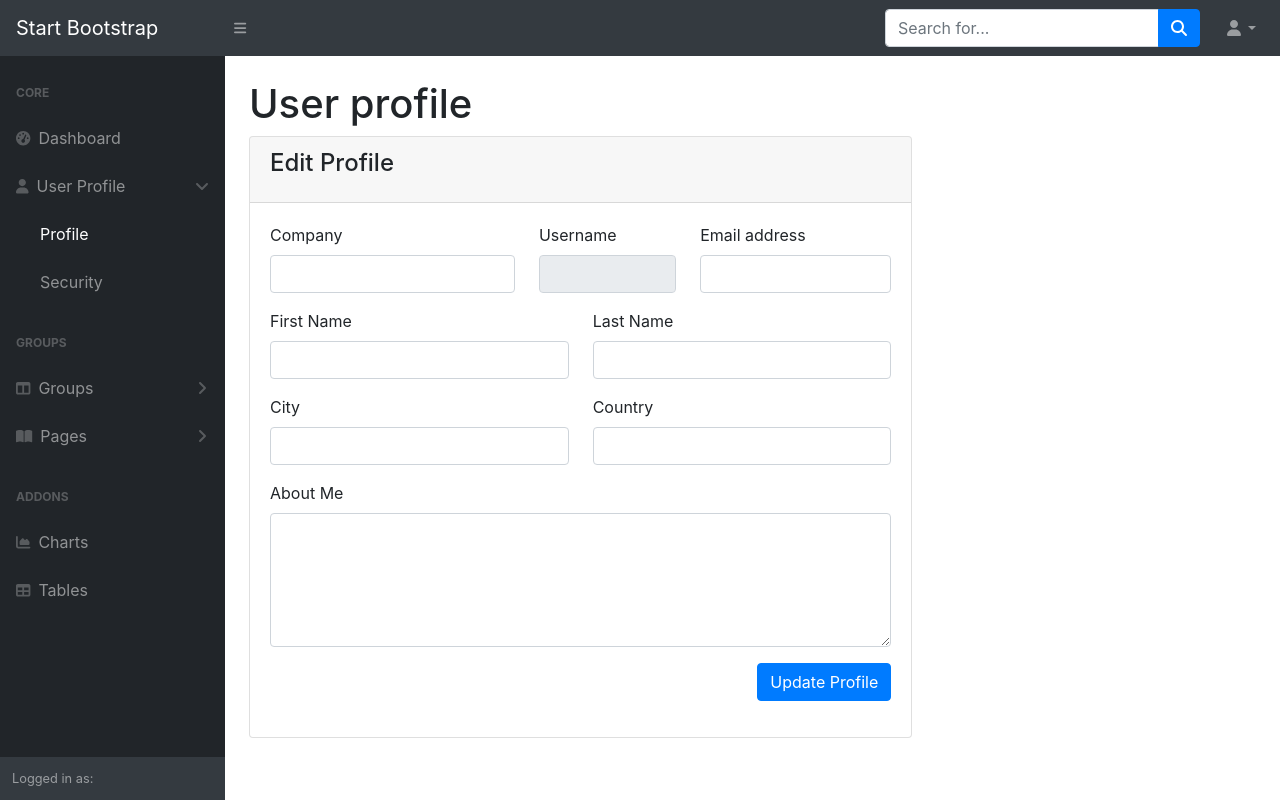
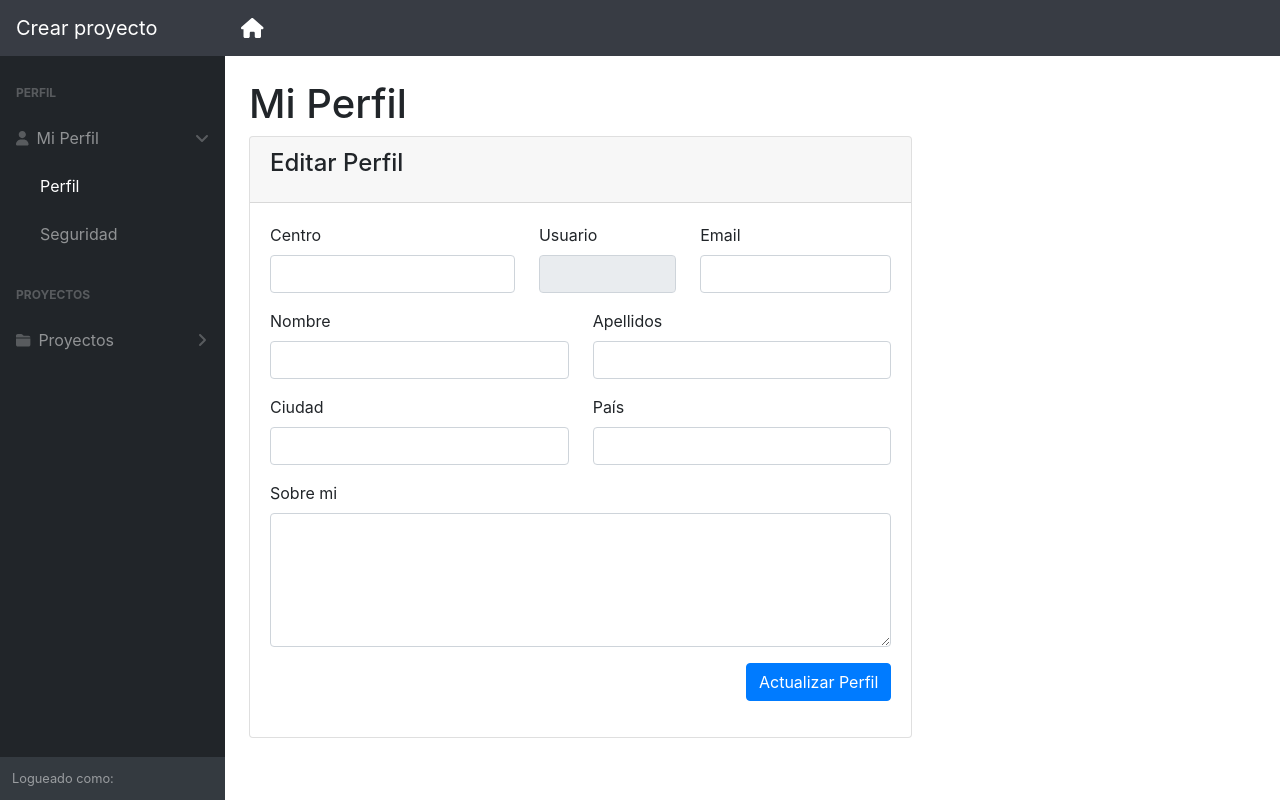
Before and after one commit to RamonRodriguez05/TFG-DEDOS, a Django app: page /editor/profile in a window 1280 px wide. Run offline with Django 3.2, Linux system fonts and the light colour scheme; parts of the project's set-up code (start-up, migrations or seed data) failed here and were passed over; some libraries are stand-ins or nearby versions.

Commit message:
Ajustar panel usuario

```diff
--- a/dedos/editor/templates/editor/dash/base.html
+++ b/dedos/editor/templates/editor/dash/base.html
@@ -15,16 +15,17 @@
         <script src="https://cdnjs.cloudflare.com/ajax/libs/font-awesome/6.1.1/js/all.min.js" integrity="sha512-6PM0qYu5KExuNcKt5bURAoT6KCThUmHRewN3zUFNaoI6Di7XJPTMoT6K0nsagZKk2OB4L7E3q1uQKHNHd4stIQ==" crossorigin="anonymous" referrerpolicy="no-referrer"></script>
     </head>
     <body class="sb-nav-fixed">
-        <nav class="sb-topnav navbar navbar-expand navbar-dark bg-dark">
-            <a class="navbar-brand" href="old.index.html">Start Bootstrap</a>
-            <button class="btn btn-link btn-sm order-1 order-lg-0" id="sidebarToggle" href="#"><i class="fas fa-bars"></i></button>
+        <nav class="sb-topnav navbar navbar-expand navbar-dark " style="background-color:  #383c44 ;width:1400px">
+            <a class="navbar-brand" href="/editor/editor">Crear proyecto</a>
+            <a class="navbar-brand" href="/editor/main"><i class="fa-solid fa-house"></i></a>
+            <!-- <button class="btn btn-link btn-sm order-1 order-lg-0" id="sidebarToggle" href="#"><i class="fas fa-bars"></i></button> -->
             <!-- Navbar Search-->
             <form class="d-none d-md-inline-block form-inline ml-auto mr-0 mr-md-3 my-2 my-md-0">
-                <div class="input-group">
+                <!-- <div class="input-group">
                     <input class="form-control" type="text" placeholder="Search for..." aria-label="Search" aria-describedby="basic-addon2" />
                     <div class="input-group-append">
                         <button class="btn btn-primary" type="button"><i class="fas fa-search"></i></button>
-                    </div>
+                    </div> -->
                 </div>
             </form>
             <!-- Navbar-->
@@ -32,10 +33,10 @@
                 <li class="nav-item dropdown">
                     <a class="nav-link dropdown-toggle" id="userDropdown" href="#" role="button" data-toggle="dropdown" aria-haspopup="true" aria-expanded="false"><i class="fas fa-user fa-fw"></i></a>
                     <div class="dropdown-menu dropdown-menu-right" aria-labelledby="userDropdown">
-                        <a class="dropdown-item" href="#">Settings</a>
-                        <a class="dropdown-item" href="#">Activity Log</a>
+                        <a class="dropdown-item" href="#">Configuración</a>
+                        <!-- <a class="dropdown-item" href="#">Activity Log</a> -->
                         <div class="dropdown-divider"></div>
-                        <a class="dropdown-item" href="/editor/logout">Logout</a>
+                        <a class="dropdown-item" href="/editor/logout">Cerrar Sesión</a>
                     </div>
                 </li>
             </ul>
@@ -45,35 +46,33 @@
                 <nav class="sb-sidenav accordion sb-sidenav-dark" id="sidenavAccordion">
                     <div class="sb-sidenav-menu">
                         <div class="nav">
-                            <div class="sb-sidenav-menu-heading">Core</div>
-                            <a class="nav-link" href="/editor/main">
-                                <div class="sb-nav-link-icon"><i class="fas fa-tachometer-alt"></i></div>
-                                Dashboard
-                            </a>
+                            <div class="sb-sidenav-menu-heading">Perfil</div>
                             <a id="UserProfile" class="nav-link collapsed" href="#" data-toggle="collapse" data-target="#collapseProfile" aria-expanded="false" aria-controls="collapseProfile">
                                 <div class="sb-nav-link-icon"><i class="fas fa-user"></i></div>
-                                User Profile
+                                Mi Perfil
                                 <div class="sb-sidenav-collapse-arrow"><i class="fas fa-angle-down"></i></div>
                             </a>
+
                             <div class="collapse" id="collapseProfile" aria-labelledby="headingOne" data-parent="#sidenavAccordion">
                                 <nav class="sb-sidenav-menu-nested nav">
-                                    <a id="editProfile" class="nav-link" href="/editor/profile">Profile</a>
-                                    <a id="changePassword" class="nav-link" href="/editor/change_password">Security</a>
+                                    <a id="editProfile" class="nav-link" href="/editor/profile">Perfil</a>
+                                    <a id="changePassword" class="nav-link" href="/editor/change_password">Seguridad</a>
                                 </nav>
                             </div>
-                            <div class="sb-sidenav-menu-heading">Groups</div>
+                            <div class="sb-sidenav-menu-heading">Proyectos</div>
                             <a id="groupMenu" class="nav-link collapsed" href="#" data-toggle="collapse" data-target="#collapseLayouts" aria-expanded="false" aria-controls="collapseLayouts">
-                                <div class="sb-nav-link-icon"><i class="fas fa-columns"></i></div>
-                                Groups
+                                <div class="sb-nav-link-icon"><i class="fa-solid fa-folder-closed"></i></i></div>
+                                Proyectos
                                 <div class="sb-sidenav-collapse-arrow"><i class="fas fa-angle-down"></i></div>
                             </a>
                             <div class="collapse" id="collapseLayouts" aria-labelledby="headingOne" data-parent="#sidenavAccordion">
                                 <nav class="sb-sidenav-menu-nested nav">
-                                    <a class="nav-link" href="layout-static.html">Manage groups</a>
-                                    <a id="groupAdd" class="nav-link" href="/editor/add_group">Add group</a>
-                                    <a id="userAdd" class="nav-link" href="/editor/add_user">Add user</a>
+                                    <a class="nav-link" href="/editor/editor">Crear Proyecto</a>
+                                    <a id="groupAdd" class="nav-link" href="/editor/proyectos">Repositorio Proyectos</a>
                                 </nav>
                             </div>
+
+                            <!--
                             <a class="nav-link collapsed" href="#" data-toggle="collapse" data-target="#collapsePages" aria-expanded="false" aria-controls="collapsePages">
                                 <div class="sb-nav-link-icon"><i class="fas fa-book-open"></i></div>
                                 Pages
@@ -105,6 +104,8 @@
                                     </div>
                                 </nav>
                             </div>
+
+
                             <div class="sb-sidenav-menu-heading">Addons</div>
                             <a class="nav-link" href="charts.html">
                                 <div class="sb-nav-link-icon"><i class="fas fa-chart-area"></i></div>
@@ -114,10 +115,10 @@
                                 <div class="sb-nav-link-icon"><i class="fas fa-table"></i></div>
                                 Tables
                             </a>
-                        </div>
+                        </div> -->
                     </div>
-                    <div class="sb-sidenav-footer">
-                        <div class="small">Logged in as:</div>
+                    <div class="sb-sidenav-footer" style="position:absolute;bottom:0px; width: 225px;">
+                        <div class="small">Logueado como:</div>
                         {{user.username}}
                     </div>
                 </nav>
--- a/dedos/editor/templates/editor/dash/profile.html
+++ b/dedos/editor/templates/editor/dash/profile.html
@@ -3,12 +3,12 @@
 {% load i18n %} <!-- Cargamos el módulo de Internacionalización -->
 {% block content %}
 <div class="container-fluid">
-    <h1 class="mt-4"> User profile</h1>
+    <h1 class="mt-4"> Mi Perfil</h1>
     <div class="row">
         <div class="col-md-8">
           <div class="card">
             <div class="card-header card-header-primary">
-              <h4 class="card-title">Edit Profile</h4>
+              <h4 class="card-title">Editar Perfil</h4>
             </div>
             <div class="card-body">
               <form method="POST" action="/editor/update_profile" id="profile_form">
@@ -16,19 +16,19 @@
                 <div class="row">
                   <div class="col-md-5">
                     <div class="form-group">
-                      <label class="bmd-label-floating">Company</label>
+                      <label class="bmd-label-floating">Centro</label>
                       <input type="text" name="company" value="{{user.company}}" class="form-control">
                     </div>
                   </div>
                   <div class="col-md-3">
                     <div class="form-group">
-                      <label class="bmd-label-floating">Username</label>
+                      <label class="bmd-label-floating">Usuario</label>
                       <input type="text" name="username" class="form-control" placeholder="{{user.username}}" value="{{user.username}}" readonly="readonly">
                     </div>
                   </div>
                   <div class="col-md-4">
                     <div class="form-group">
-                      <label class="bmd-label-floating">Email address</label>
+                      <label class="bmd-label-floating">Email</label>
                       <input type="email" name="email" class="form-control" value="{{user.email}}">
                     </div>
                   </div>
@@ -36,13 +36,13 @@
                 <div class="row">
                   <div class="col-md-6">
                     <div class="form-group">
-                      <label class="bmd-label-floating">First Name</label>
+                      <label class="bmd-label-floating">Nombre</label>
                       <input type="text" name="first_name" class="form-control" value="{{user.first_name}}">
                     </div>
                   </div>
                   <div class="col-md-6">
                     <div class="form-group">
-                      <label class="bmd-label-floating">Last Name</label>
+                      <label class="bmd-label-floating">Apellidos</label>
                       <input type="text" name="last_name" class="form-control" value="{{user.last_name}}">
                     </div>
                   </div>
@@ -51,13 +51,13 @@
                 <div class="row">
                   <div class="col-md-6">
                     <div class="form-group">
-                      <label class="bmd-label-floating">City</label>
+                      <label class="bmd-label-floating">Ciudad</label>
                       <input type="text" name="city" class="form-control" value="{{user.city}}">
                     </div>
                   </div>
                   <div class="col-md-6">
                     <div class="form-group">
-                      <label class="bmd-label-floating">Country</label>
+                      <label class="bmd-label-floating">País</label>
                       <input type="text" name="country" class="form-control" value="{{user.country}}">
                     </div>
                   </div>
@@ -65,14 +65,14 @@
                 <div class="row">
                   <div class="col-md-12">
                     <div class="form-group">
-                      <label>About Me</label>
+                      <label>Sobre mi</label>
                       <div class="form-group">
                         <textarea name="about" form="profile_form" class="form-control" rows="5">{{user.about_me}}</textarea>
                       </div>
                     </div>
                   </div>
                 </div>
-                <button type="submit" class="btn btn-primary float-right">Update Profile</button>
+                <button type="submit" class="btn btn-primary float-right">Actualizar Perfil</button>
                 <div class="clearfix"></div>
               </form>
             </div>
--- a/dedos/editor/views.py
+++ b/dedos/editor/views.py
@@ -49,16 +49,19 @@
         password = request.POST['password']
         user = authenticate(request, username=username, password=password)
         if user is not None:
-            if user.role == "admin" or user.role == "teacher":
-                login(request, user)
-                request.session["username"] = user.username
-                return redirect('/editor/main')
-            else:
-                messages.error(request, 'Only teachers can access this area.',
-                               extra_tags='alert alert-danger text-center')
-                return render(request, 'editor/useraccess/login.html')
+            login(request, user)
+            request.session["username"] = user.username
+            return redirect('/editor/main')
+            # if user.role == "admin" or user.role == "teacher":
+            #     login(request, user)
+            #     request.session["username"] = user.username
+            #     return redirect('/editor/main')
+            # else:
+            #     messages.error(request, 'Solo los profesores pueden acceder a este área.',
+            #                    extra_tags='alert alert-danger text-center')
+            #     return render(request, 'editor/useraccess/login.html')
         else:
-            messages.error(request, 'Invalid username or password',
+            messages.error(request, 'Usuario o contraseña incorrectos',
                            extra_tags='alert alert-danger text-center')
             return render(request, 'editor/useraccess/login.html')
     else:
```
Also changed, not shown: dedos/dedos/settings.py (+13 -3 lines), dedos/editor/static/js/utilities.js (+2 -11 lines), dedos/editor/templates/editor/dash/base-editor.html (+7 -7 lines), dedos/editor/templates/editor/dash/base-proyectos.html (+14 -11 lines), dedos/editor/templates/editor/dash/security.html (+6 -6 lines), dedos/editor/templates/editor/useraccess/login.html (+11 -11 lines), dedos/editor/static/js/proyectos.js.
